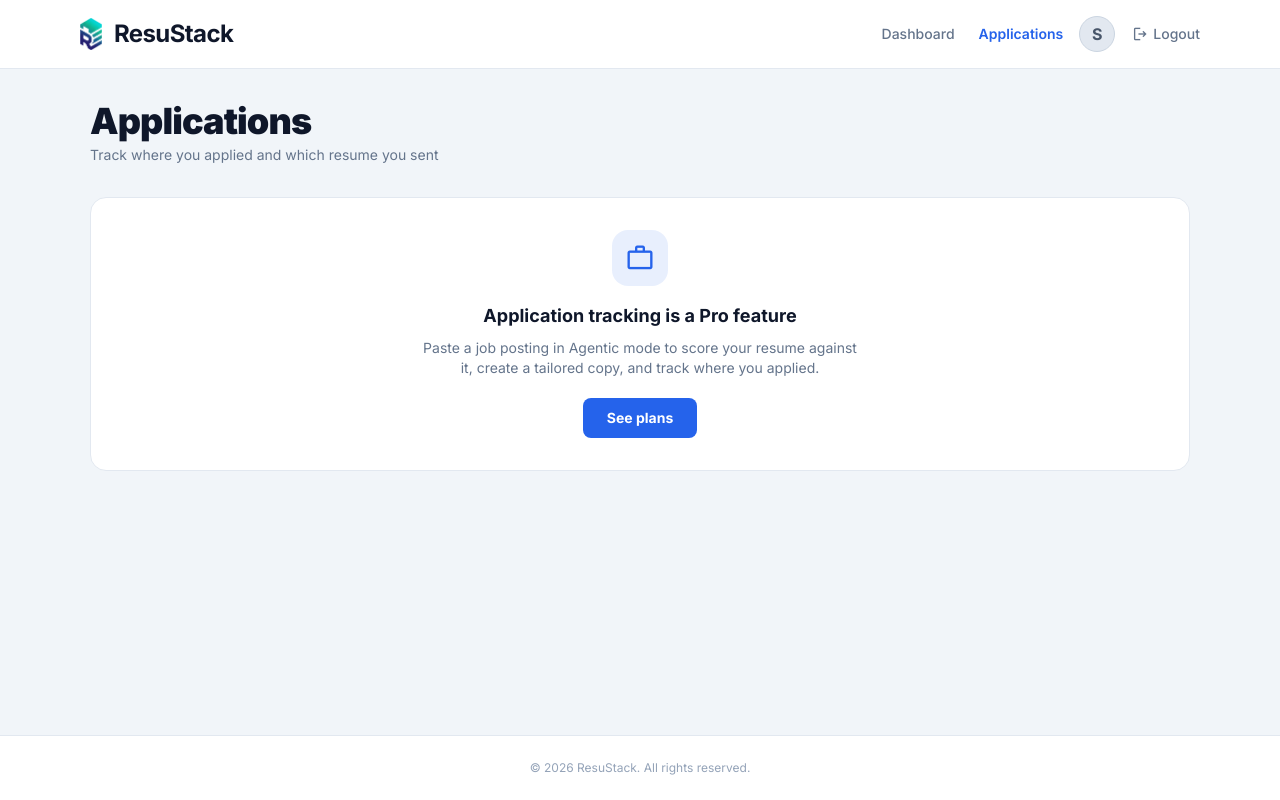
After one commit to koksalkapucuoglu/resume-enhance, a Django app: page /jobs/ in a window 1280 px wide. The commit adds this page. Run offline with Django 4.2, Linux system fonts and the light colour scheme; the visitor is signed in with stand-in values (Sample User, id 1); some libraries are stand-ins or nearby versions.

Commit message:
feat: application tracker for the standard dashboard
Job tracking only existed through the agent. Standard mode is the same product
for people who would rather see a table than ask for one.

/jobs/ lists the applications with their match score and missing requirements,
lets the status and the resume sent be changed inline, and shows the same
resume-groups summary the assistant reports. Free accounts get the upsell
instead of an empty table.

Co-Authored-By: Claude Opus 5 <noreply@anthropic.com>

```diff
--- a/resume/templates/resume/dashboard.html
+++ b/resume/templates/resume/dashboard.html
@@ -72,7 +72,8 @@
 
         <div class="flex flex-1 justify-end gap-4">
             <nav class="hidden md:flex items-center gap-6">
-                <a class="text-primary text-sm font-semibold" href="{% url 'resume:dashboard' %}">Dashboard</a>
+                <a class="text-primary text-sm font-semibold" href="{% url 'resume:dashboard' %}">{{ UI.dashboard }}</a>
+                <a class="text-slate-500 text-sm font-medium hover:text-primary transition-colors" href="{% url 'resume:jobs' %}">{{ UI.nav_jobs }}</a>
             </nav>
 
             <!-- Mode Toggle -->
--- /dev/null
+++ b/resume/templates/resume/jobs.html
@@ -0,0 +1,191 @@
+{% load static %}
+<!DOCTYPE html>
+<html class="light" lang="en">
+<head>
+<meta charset="utf-8"/>
+<meta content="width=device-width, initial-scale=1.0" name="viewport"/>
+<title>{{ UI.nav_jobs }} - ResuStack</title>
+<script src="https://cdn.tailwindcss.com?plugins=forms,container-queries"></script>
+<link href="https://fonts.googleapis.com/css2?family=Inter:wght@400;500;600;700;800;900&display=swap" rel="stylesheet"/>
+<link href="https://fonts.googleapis.com/css2?family=Material+Symbols+Outlined:wght,FILL@100..700,0..1&display=swap" rel="stylesheet"/>
+<script id="tailwind-config">
+    tailwind.config = {
+        darkMode: "class",
+        theme: {
+            extend: {
+                colors: {
+                    "primary": "#2563eb",
+                    "primary-hover": "#1d4ed8",
+                    "background-light": "#f1f5f9",
+                },
+                fontFamily: {"display": ["Inter", "sans-serif"], "sans": ["Inter", "sans-serif"]},
+            },
+        },
+    };
+</script>
+</head>
+<body class="bg-background-light font-sans text-slate-900 min-h-screen flex flex-col">
+
+<header class="flex items-center justify-between whitespace-nowrap border-b border-slate-200 bg-white px-4 md:px-10 lg:px-20 py-4 z-10 sticky top-0">
+    <a href="{% url 'resume:dashboard' %}" class="flex items-center gap-3" title="{{ UI.dashboard }}">
+        <img src="{% static 'img/resustack_logo.png' %}" alt="ResuStack Logo" class="h-8 w-auto object-contain"/>
+        <h2 class="text-slate-900 text-2xl font-bold tracking-tight">ResuStack</h2>
+    </a>
+    <div class="flex flex-1 justify-end gap-4 items-center">
+        <nav class="hidden md:flex items-center gap-6">
+            <a class="text-slate-500 text-sm font-medium hover:text-primary transition-colors" href="{% url 'resume:dashboard' %}">{{ UI.dashboard }}</a>
+            <a class="text-primary text-sm font-semibold" href="{% url 'resume:jobs' %}">{{ UI.nav_jobs }}</a>
+        </nav>
+        <a href="{% url 'profile' %}" class="w-9 h-9 rounded-full bg-slate-200 flex items-center justify-center text-slate-600 font-bold border border-slate-300 hover:bg-primary hover:text-white hover:border-primary transition-all" title="{{ UI.profile }}">
+            {{ user.username|slice:":1"|upper }}
+        </a>
+        <a href="{% url 'logout' %}" class="flex items-center gap-1 text-slate-500 text-sm font-medium hover:text-red-500 transition-colors">
+            <span class="material-symbols-outlined text-lg">logout</span>
+            <span class="hidden sm:inline">{{ UI.logout }}</span>
+        </a>
+    </div>
+</header>
+
+<main class="flex-1 px-4 md:px-10 lg:px-20 py-8">
+  <div class="max-w-[1100px] mx-auto w-full">
+    <h1 class="text-3xl md:text-4xl font-black tracking-tight">{{ UI.nav_jobs }}</h1>
+    <p class="text-slate-500 text-sm mt-1">{{ UI.jobs_subtitle }}</p>
+
+    {% if messages %}
+      <div class="mt-5 space-y-2">
+        {% for message in messages %}
+          <div class="px-4 py-3 rounded-lg text-sm {% if message.tags == 'error' %}bg-red-50 text-red-700 border border-red-200{% else %}bg-green-50 text-green-700 border border-green-200{% endif %}">
+            {{ message }}
+          </div>
+        {% endfor %}
+      </div>
+    {% endif %}
+
+    {% if not is_pro %}
+      <div class="mt-8 bg-white border border-slate-200 rounded-2xl p-8 text-center">
+        <div class="w-14 h-14 bg-primary/10 rounded-2xl flex items-center justify-center mx-auto mb-4">
+          <span class="material-symbols-outlined text-primary text-3xl">work</span>
+        </div>
+        <h2 class="text-lg font-bold text-slate-900">{{ UI.jobs_pro_title }}</h2>
+        <p class="text-slate-500 text-sm mt-2 max-w-md mx-auto">{{ UI.jobs_pro_body }}</p>
+        <a href="{% url 'profile' %}" class="inline-block mt-5 px-6 py-2.5 rounded-lg bg-primary text-white text-sm font-bold hover:bg-primary-hover transition-colors">
+          {{ UI.jobs_pro_cta }}
+        </a>
+      </div>
+
+    {% elif not jobs %}
+      <div class="mt-8 bg-white border border-slate-200 rounded-2xl p-10 text-center">
+        <div class="w-14 h-14 bg-slate-100 rounded-2xl flex items-center justify-center mx-auto mb-4">
+          <span class="material-symbols-outlined text-slate-400 text-3xl">work_off</span>
+        </div>
+        <p class="text-slate-500 text-sm">{{ UI.jobs_empty }}</p>
+      </div>
+
+    {% else %}
+      {% if groups %}
+        <section class="mt-8">
+          <h2 class="text-sm font-bold text-slate-500 uppercase tracking-wide mb-3">{{ UI.groups_title }}</h2>
+          <div class="grid gap-3 sm:grid-cols-2 lg:grid-cols-3">
+            {% for group in groups %}
+              <div class="bg-white border border-slate-200 rounded-xl p-4">
+                <p class="text-xs font-bold text-primary uppercase tracking-wide mb-2">{{ group.tag }}</p>
+                {% for entry in group.resumes %}
+                  <div class="flex items-center gap-2 py-0.5">
+                    <span class="material-symbols-outlined !text-[15px] text-slate-400">description</span>
+                    <span class="text-sm text-slate-700 truncate flex-1">{{ entry.resume_name }}</span>
+                    <span class="text-[11px] text-slate-400">{{ entry.uses }}×</span>
+                  </div>
+                {% endfor %}
+              </div>
+            {% endfor %}
+          </div>
+        </section>
+      {% endif %}
+
+      <section class="mt-8 bg-white border border-slate-200 rounded-2xl overflow-hidden">
+        <div class="overflow-x-auto">
+          <table class="w-full text-sm min-w-[720px]">
+            <thead class="bg-slate-50 text-slate-500">
+              <tr>
+                <th class="text-left font-semibold px-5 py-3">{{ UI.jobs_col_role }}</th>
+                <th class="text-left font-semibold px-5 py-3 w-24">{{ UI.jobs_col_score }}</th>
+                <th class="text-left font-semibold px-5 py-3 w-40">{{ UI.jobs_col_status }}</th>
+                <th class="text-left font-semibold px-5 py-3 w-56">{{ UI.jobs_col_resume }}</th>
+                <th class="px-5 py-3 w-28"></th>
+              </tr>
+            </thead>
+            <tbody class="divide-y divide-slate-100">
+              {% for job in jobs %}
+              <tr>
+                <form method="post" action="{% url 'resume:update_job_posting' job.pk %}" id="job-form-{{ job.pk }}">{% csrf_token %}</form>
+                <td class="px-5 py-4 align-top">
+                  <p class="font-semibold text-slate-800">{{ job.title }}</p>
+                  {% if job.company %}<p class="text-xs text-slate-500">{{ job.company }}</p>{% endif %}
+                  {% if job.tags %}
+                    <div class="flex flex-wrap gap-1 mt-1.5">
+                      {% for tag in job.tags %}
+                        <span class="text-[10px] px-1.5 py-0.5 rounded-full bg-slate-100 text-slate-500">{{ tag }}</span>
+                      {% endfor %}
+                    </div>
+                  {% endif %}
+                  {% if job.missing_keywords %}
+                    <p class="text-[11px] text-slate-400 mt-1.5">
+                      {{ UI.jobs_missing }} {{ job.missing_keywords|join:", " }}
+                    </p>
+                  {% endif %}
+                </td>
+                <td class="px-5 py-4 align-top">
+                  {% if job.match_score != None %}
+                    <span class="font-bold {% if job.match_score >= 75 %}text-green-600{% elif job.match_score >= 50 %}text-amber-600{% else %}text-red-600{% endif %}">
+                      {{ job.match_score }}
+                    </span><span class="text-slate-400 text-xs">/100</span>
+                  {% else %}
+                    <span class="text-slate-300">—</span>
+                  {% endif %}
+                </td>
+                <td class="px-5 py-4 align-top">
+                  <select name="status" form="job-form-{{ job.pk }}"
+                          class="w-full text-xs rounded-lg border-slate-200 focus:border-primary focus:ring-primary">
+                    {% for value, label in status_choices %}
+                      <option value="{{ value }}" {% if job.status == value %}selected{% endif %}>{{ label }}</option>
+                    {% endfor %}
+                  </select>
+                </td>
+                <td class="px-5 py-4 align-top">
+                  <select name="resume" form="job-form-{{ job.pk }}"
+                          class="w-full text-xs rounded-lg border-slate-200 focus:border-primary focus:ring-primary">
+                    <option value="">{{ UI.jobs_no_resume }}</option>
+                    {% for resume in resumes %}
+                      <option value="{{ resume.pk }}" {% if job.resume_id == resume.pk %}selected{% endif %}>{{ resume.display_name }}</option>
+                    {% endfor %}
+                  </select>
+                </td>
+                <td class="px-5 py-4 align-top">
+                  <div class="flex items-center gap-1 justify-end">
+                    <button type="submit" form="job-form-{{ job.pk }}"
+                            class="px-3 py-1.5 text-xs font-semibold text-primary bg-primary/10 rounded-lg hover:bg-primary/20 transition-colors">
+                      {{ UI.jobs_save }}
+                    </button>
+                    <button type="button" title="{{ UI.jobs_remove }}"
+                            onclick="if (confirm('{{ UI.jobs_remove_confirm|escapejs }}')) document.getElementById('job-delete-{{ job.pk }}').submit();"
+                            class="p-1.5 rounded-lg text-slate-400 hover:text-red-500 hover:bg-red-50 transition-colors">
+                      <span class="material-symbols-outlined !text-[18px]">delete</span>
+                    </button>
+                  </div>
+                  <form id="job-delete-{{ job.pk }}" method="post" action="{% url 'resume:delete_job_posting' job.pk %}" class="hidden">{% csrf_token %}</form>
+                </td>
+              </tr>
+              {% endfor %}
+            </tbody>
+          </table>
+        </div>
+      </section>
+    {% endif %}
+  </div>
+</main>
+
+<footer class="mt-auto border-t border-slate-200 bg-white py-6 px-4 md:px-10 lg:px-20">
+  <p class="text-slate-400 text-xs text-center">© 2026 ResuStack. All rights reserved.</p>
+</footer>
+</body>
+</html>
--- a/resume/urls.py
+++ b/resume/urls.py
@@ -7,6 +7,9 @@ urlpatterns = [
     path("", views.landing_page, name="index"),
     path("start/", views.selection_page, name="selection_page"),
     path("dashboard/", views.DashboardView.as_view(), name="dashboard"),
+    path("jobs/", views.JobListView.as_view(), name="jobs"),
+    path("jobs/<int:pk>/update/", views.update_job_posting, name="update_job_posting"),
+    path("jobs/<int:pk>/delete/", views.delete_job_posting, name="delete_job_posting"),
     path("form/", views.ResumeFormView.as_view(), name="resume_form"),
     path("form/<int:pk>/", views.ResumeFormView.as_view(), name="resume_form_edit"),
     path("duplicate/<int:pk>/", views.duplicate_resume, name="duplicate_resume"),
--- a/resume/views.py
+++ b/resume/views.py
@@ -28,7 +28,7 @@ from resume.services.pdf_service import (
     PdfGenerationError,
     resume_pdf_service,
 )
-from resume.models import Resume, ResumeRevision
+from resume.models import JobPosting, Resume, ResumeRevision
 from resume.services import diff_service, revision_service
 
 logger = logging.getLogger(__name__)
@@ -1399,6 +1399,84 @@ def preview_saved_resume(request, pk):
 # ---------------------------------------------------------------------------
 
 
+class JobListView(LoginRequiredMixin, ListView):
+    """
+    Application tracker for the standard dashboard.
+
+    The agentic mode reaches the same data through tools; this is the same
+    thing for people who would rather see a table.
+    """
+
+    model = JobPosting
+    context_object_name = "jobs"
+    template_name = "resume/jobs.html"
+
+    def get_queryset(self):
+        # SECURITY: scoped to the caller
+        return (
+            JobPosting.objects.filter(user=self.request.user)
+            .select_related("resume")
+            .order_by("-updated_at")
+        )
+
+    def get_context_data(self, **kwargs):
+        from resume.services import job_service
+
+        context = super().get_context_data(**kwargs)
+        context["settings"] = settings
+        context["is_pro"] = self.request.user.profile.is_pro()
+        context["status_choices"] = JobPosting.STATUS_CHOICES
+        context["resumes"] = Resume.objects.filter(user=self.request.user).order_by(
+            "-updated_at"
+        )
+        context["groups"] = (
+            job_service.resume_groups(self.request.user) if context["is_pro"] else []
+        )
+        return context
+
+
+@login_required
+@require_http_methods(["POST"])
+def update_job_posting(request, pk):
+    """Change a tracked application's status or the resume attached to it."""
+    posting = JobPosting.objects.filter(pk=pk, user=request.user).first()
+    if not posting:
+        messages.error(request, "Application not found.")
+        return redirect("resume:jobs")
+
+    fields = []
+    status = request.POST.get("status")
+    if status and status in dict(JobPosting.STATUS_CHOICES):
+        posting.status = status
+        fields.append("status")
+
+    resume_id = request.POST.get("resume")
+    if resume_id is not None:
+        if resume_id == "":
+            posting.resume = None
+            fields.append("resume")
+        else:
+            resume = Resume.objects.filter(pk=resume_id, user=request.user).first()
+            if resume:
+                posting.resume = resume
+                fields.append("resume")
+
+    if fields:
+        posting.save(update_fields=fields + ["updated_at"])
+    return redirect("resume:jobs")
+
+
+@login_required
+@require_http_methods(["POST"])
+def delete_job_posting(request, pk):
+    """Stop tracking an application."""
+    posting = JobPosting.objects.filter(pk=pk, user=request.user).first()
+    if posting:
+        posting.delete()
+        messages.success(request, "Application removed.")
+    return redirect("resume:jobs")
+
+
 @login_required
 @require_http_methods(["POST"])
 def agent_chat(request):
```
Also changed, not shown: ROADMAP.md (+1 -1 lines), resume/i18n.py (+30 -0 lines), resume/tests/test_job_matching.py (+107 -0 lines).
